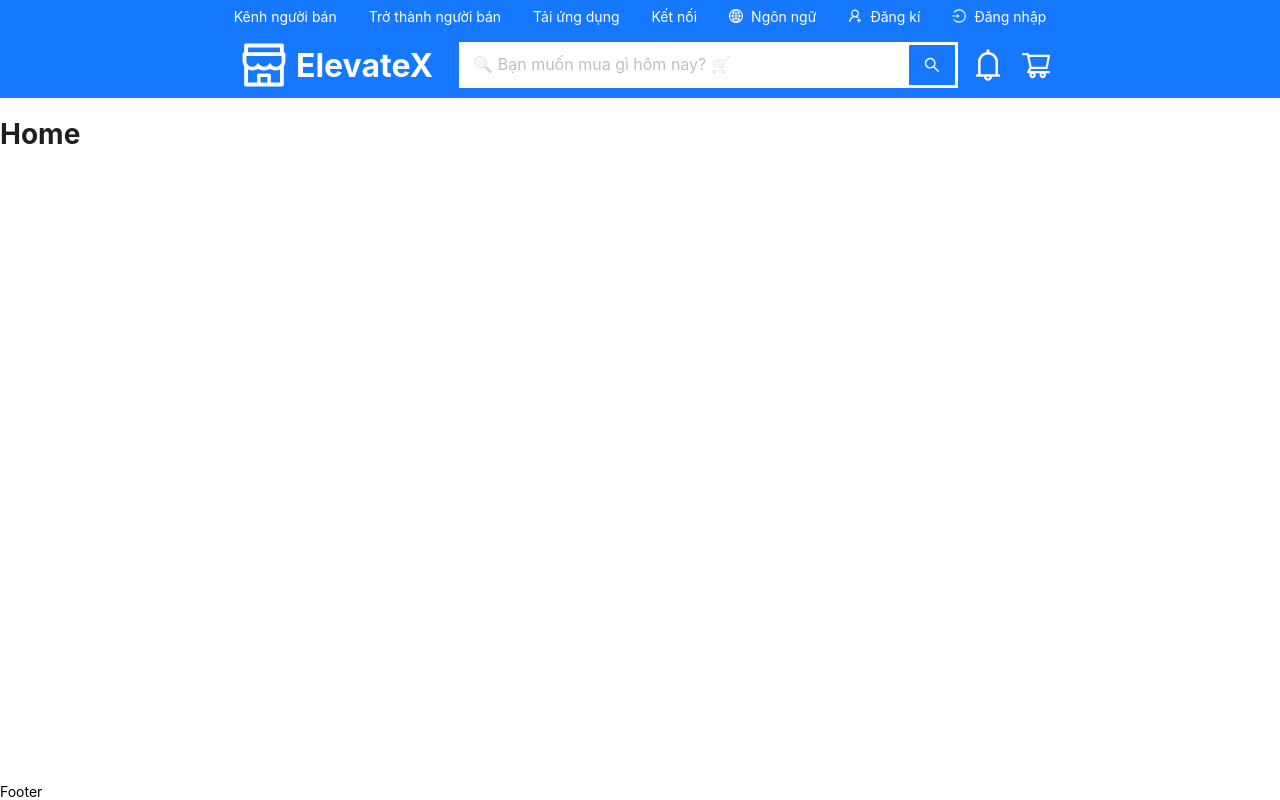
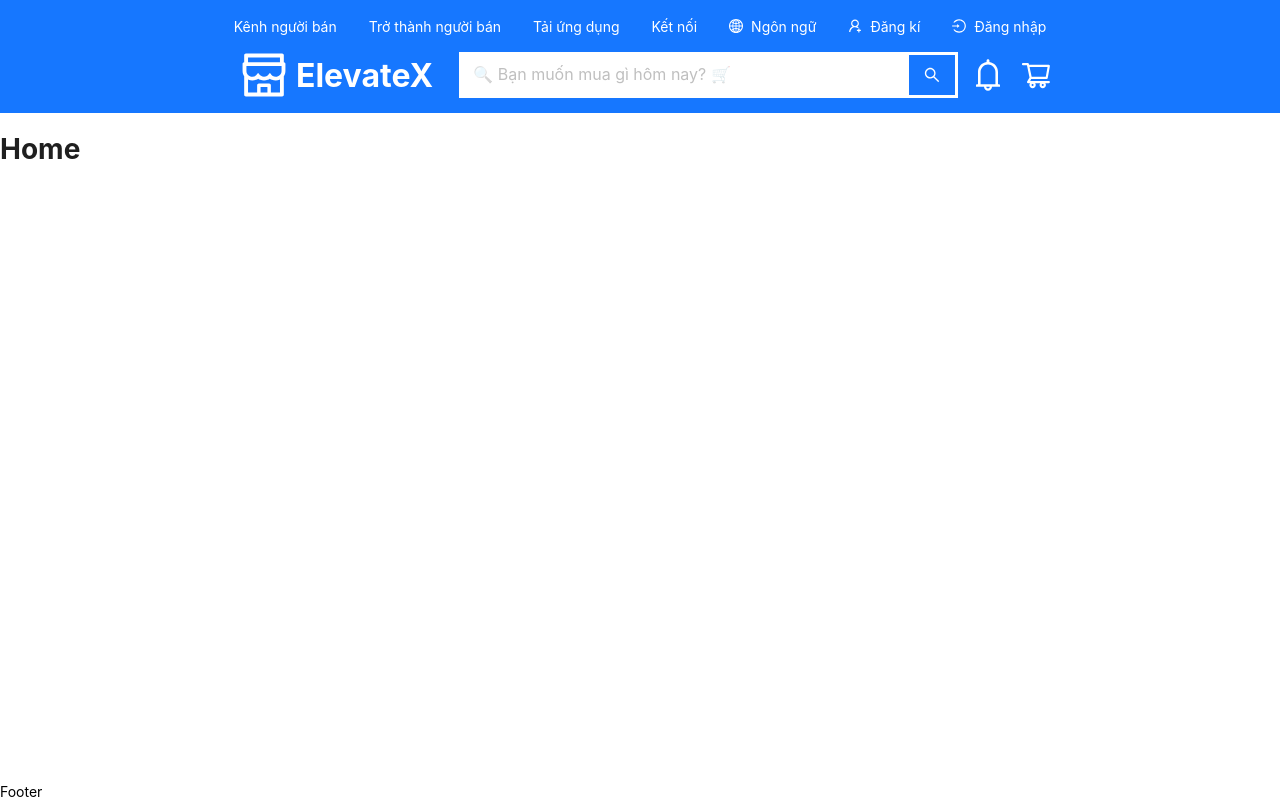
Before and after one commit to trannhon2509/elevateX-ecommerce, a React (Vite) app: page / in a window 1280 px wide. Built offline with nearby package versions, Linux system fonts and the light colour scheme.

Commit message:
FIXUI-002 increase padding top header

```diff
--- a/src/components/Header/Header.tsx
+++ b/src/components/Header/Header.tsx
@@ -16,7 +16,9 @@ const AppHeader: React.FC = () => {
 
   return (
     <div className='app-header'>
-      <Flex justify='space-between' wrap={'nowrap'} className="app-header__container">
+      <Flex justify='space-between' wrap={'nowrap'} className="app-header__container" style={{
+        padding: '10px 0 0 0',
+      }}>
         <Flex  wrap={'nowrap'} >
           <Button type="text">Kênh người bán</Button>
           <Button type="text">Trở thành người bán</Button>
@@ -40,7 +42,7 @@ const AppHeader: React.FC = () => {
         </Flex>
       </Flex>
 
-      <Flex style={{ padding: '10px 0px' }} className="app-header__menu" justify='space-between' align='center' gap={10} rootClassName="app-header__container">
+      <Flex style={{ padding: '10px 0px 15px 0' }} className="app-header__menu" justify='space-between' align='center' gap={10} rootClassName="app-header__container">
         <Button type="text" size='large' icon={<ShopOutlined style={{ fontSize: '3rem' }} />}><h1>ElevateX</h1></Button>
         <div style={{ width: '100%', padding: '3px', backgroundColor: 'white' }}>
           <Search
```
